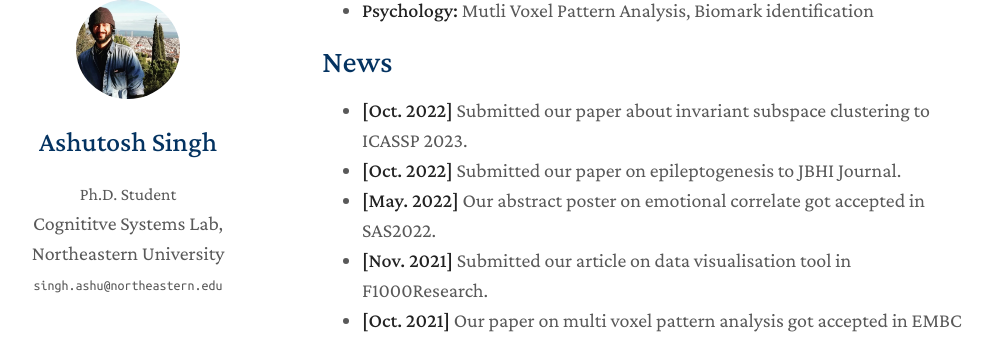
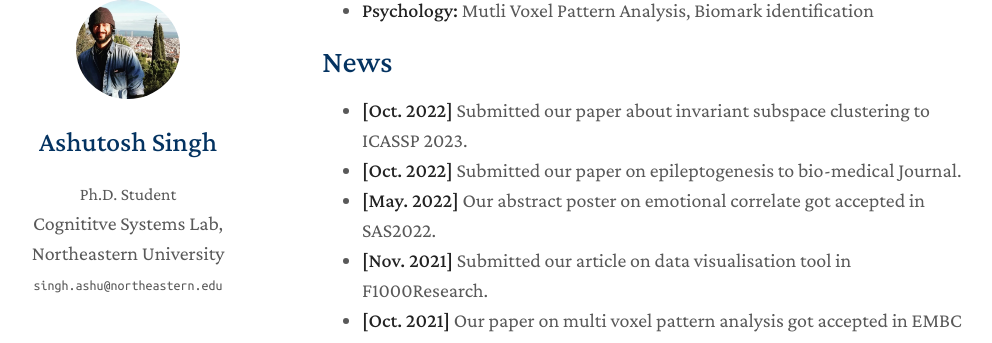
Before and after one commit to ashutosh17dec/ashutosh17dec.github.io, a Jekyll site: the page built from index.md, in a window 1280 px wide and 900 px high, scrolled down 605 px. Shown: the part 101-444 px from the top of the window, without its empty margins (148-1140 px from the left). Built offline with Jekyll 4.4.1, drawn with Linux system fonts in a browser that asks for light colours; nearby versions of some CDN libraries; a style sheet for code colours, icons or effects is not loaded; our own code applies the rules of GitHub Pages for plain Markdown files.

Commit message:
Update index.md

```diff
--- a/index.md
+++ b/index.md
@@ -17,7 +17,7 @@ Before  embarking on my Ph.D journey I received my Masters of Science in Electri
 ## News
 
 - **[Oct. 2022]** Submitted our paper about invariant subspace clustering to ICASSP 2023.
-- **[Oct. 2022]** Submitted our paper on epileptogenesis to JBHI Journal.
+- **[Oct. 2022]** Submitted our paper on epileptogenesis to bio-medical Journal.
 - **[May. 2022]** Our abstract poster on emotional correlate got accepted in SAS2022.
 - **[Nov. 2021]** Submitted our article on data visualisation tool in F1000Research.
 - **[Oct. 2021]** Our paper on multi voxel pattern analysis got accepted in EMBC 2021.
```
